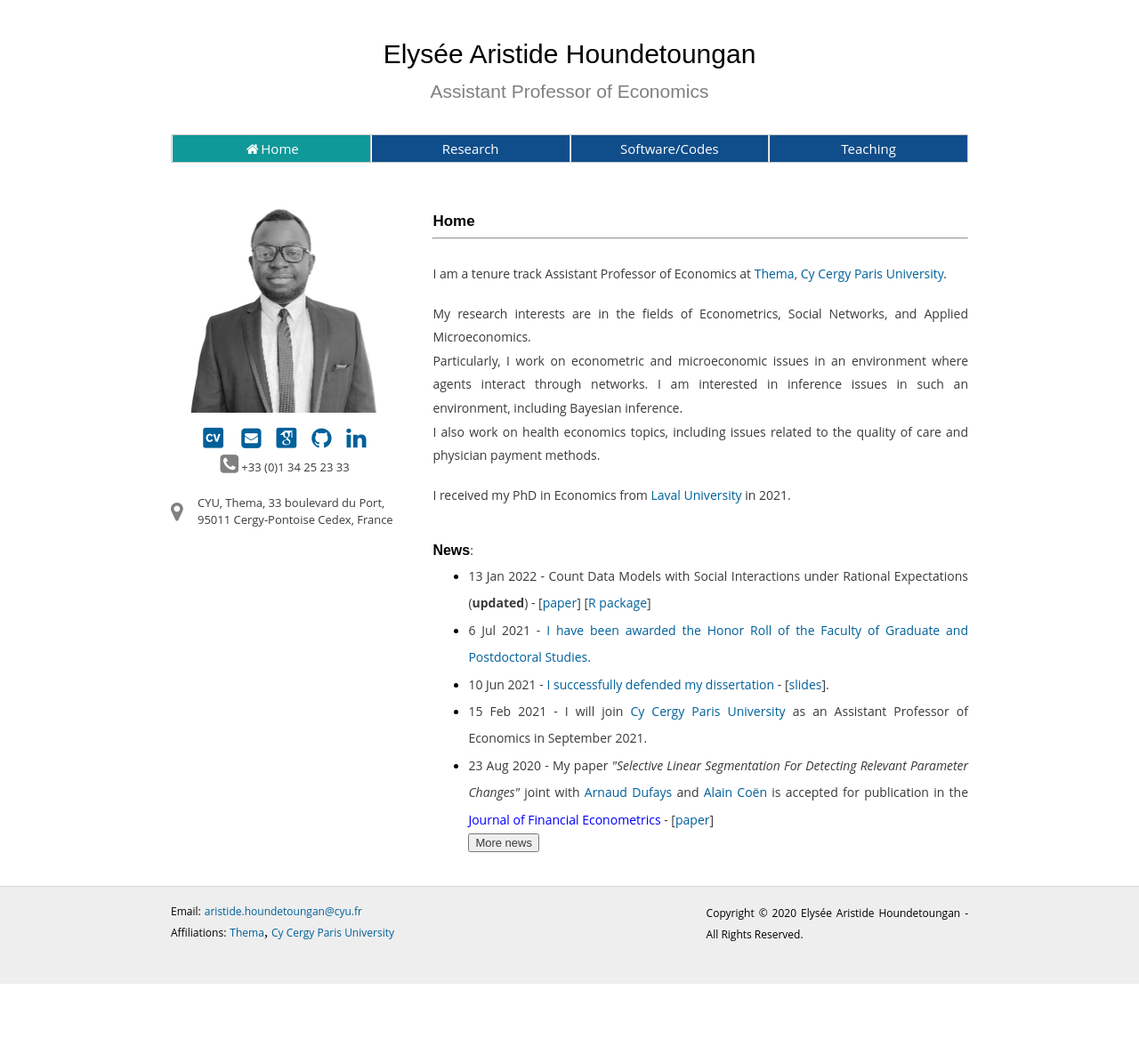
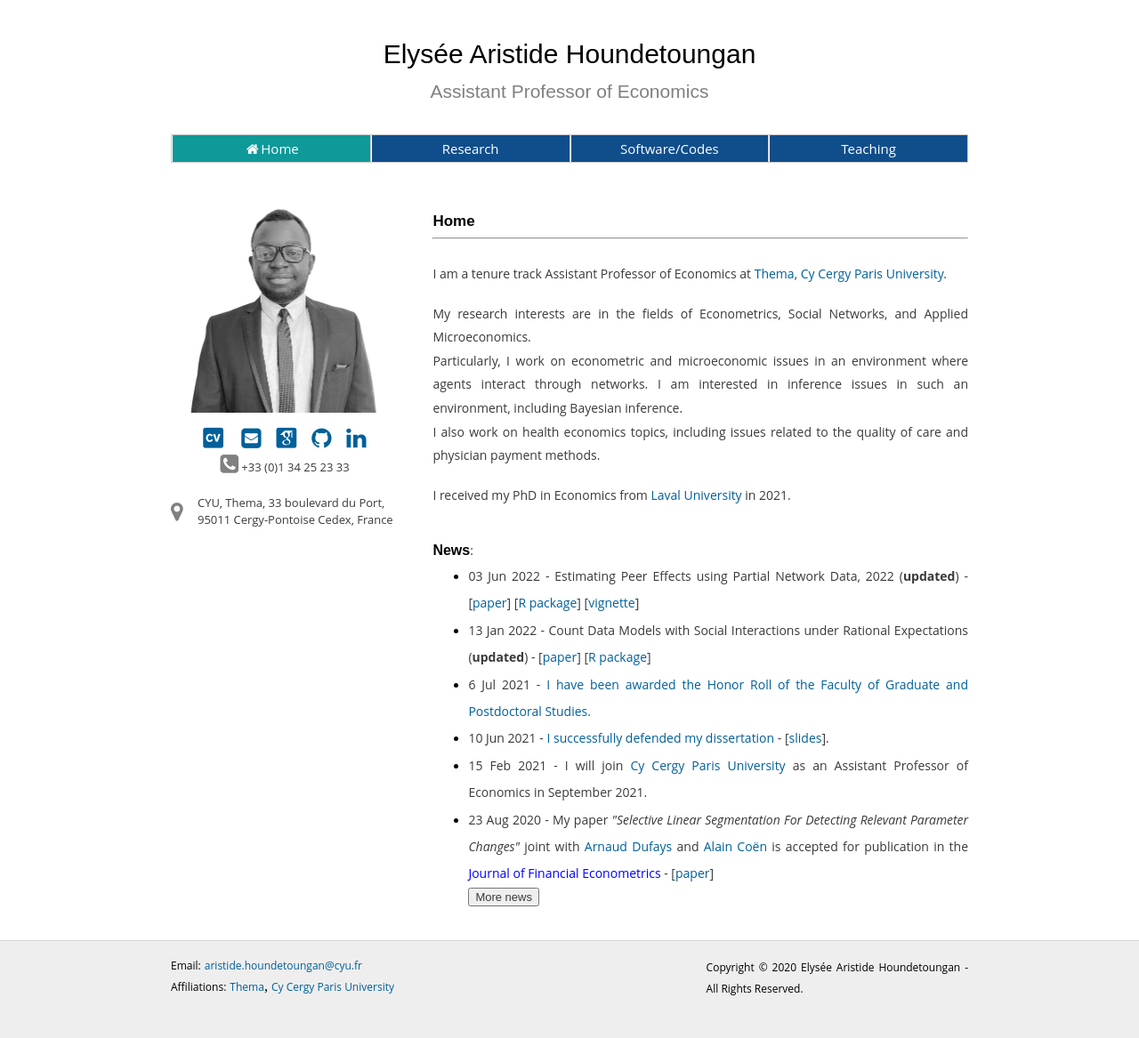
Before and after one commit to ahoundetoungan/ahoundetoungan.github.io, a Jekyll site: the page built from index.html, in a window 1280 px wide. Shown: the whole page at 89% size. Built offline with Jekyll 4.4.1, drawn with Linux system fonts in a browser that asks for light colours; some web fonts are replaced; before the commit the page ends 1106 px from its top, so only the background shows below that.

Commit message:
research

```diff
--- a/index.html
+++ b/index.html
@@ -59,6 +59,7 @@ $(document).ready(function() {
       --><br/><br/><br/>
       <h2>News</h2><p>:</p>
       <ul>
+        <li><p>03 Jun 2022 - Estimating Peer Effects using Partial Network Data, 2022 (<b>updated</b>) - [<a id="readpaper" href="/files/Papers/PartialNetwork.pdf" target="_blank">paper</a>] [<a id="readpaper" href="https://github.com/ahoundetoungan/PartialNetwork" target="_blank">R package</a>] [<a href="https://nbviewer.org/github/ahoundetoungan/PartialNetwork/blob/master/doc/PartialNetwork_vignette.pdf" target="_blank">vignette</a>]</p></li>
         <li><p>13 Jan 2022 - Count Data Models with Social Interactions under Rational Expectations (<b>updated</b>) - [<a id="readpaper" href="/files/Papers/Model_of_count_Data.pdf" target="_blank">paper</a>] [<a href="https://github.com/ahoundetoungan/CDatanet" target="_blank">R package</a>]</p></li>
         <li><p>6 Jul 2021 - <a id="readpaper" href="https://www.fss.ulaval.ca/actualites/elysee-a-houndetoungan-recoit-le-tableau-dhonneur-de-la-fesp" target="_blank"> I have been awarded the Honor Roll of the Faculty of Graduate and Postdoctoral Studies.</a></p></li>
         <li><p>10 Jun 2021 - <a id="readpaper" href="https://www.fss.ulaval.ca/actualites/soutenance-de-these-reussie-pour-aristide-houndetougan" target="_blank"> I successfully defended my dissertation</a> - [<a id="readpaper" href="/files/Papers/dissertation.pdf" target="_blank">slides</a>].</p></li>
--- a/research/index.html
+++ b/research/index.html
@@ -28,7 +28,7 @@ $(document).ready(function() {
 	</li>
     <br/>
     <br/>
-		<li><b>Estimating Peer Effects using Partial Network Data, 2021</b> (with Vincent Boucher) - [<a id="readpaper" href="/files/Papers/PartialNetwork.pdf" target="_blank">paper</a>] [<a id="readpaper" href="https://github.com/ahoundetoungan/PartialNetwork" target="_blank">R package</a>] [<a href="https://nbviewer.org/github/ahoundetoungan/PartialNetwork/blob/master/doc/PartialNetwork_vignette.pdf" target="_blank">vignette</a>]
+		<li><b>Estimating Peer Effects using Partial Network Data, 2022</b> (with Vincent Boucher) - [<a id="readpaper" href="/files/Papers/PartialNetwork.pdf" target="_blank">paper</a>] [<a id="readpaper" href="https://github.com/ahoundetoungan/PartialNetwork" target="_blank">R package</a>] [<a href="https://nbviewer.org/github/ahoundetoungan/PartialNetwork/blob/master/doc/PartialNetwork_vignette.pdf" target="_blank">vignette</a>]
     <p>We study the estimation of peer effects through social networks when researchers do not
 observe the entire network structure. Special cases include sampled networks, censored
 networks, misclassified links, and aggregated relational data. We assume that researchers
```
